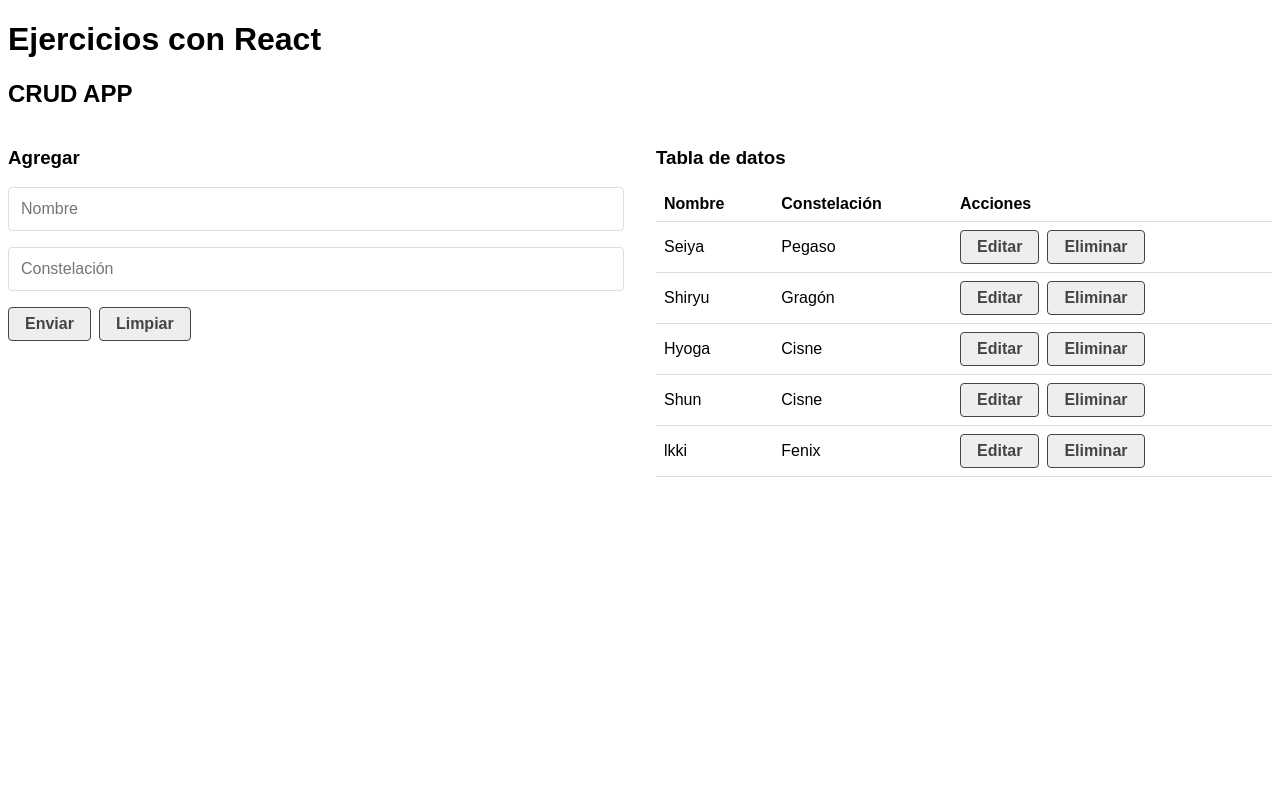
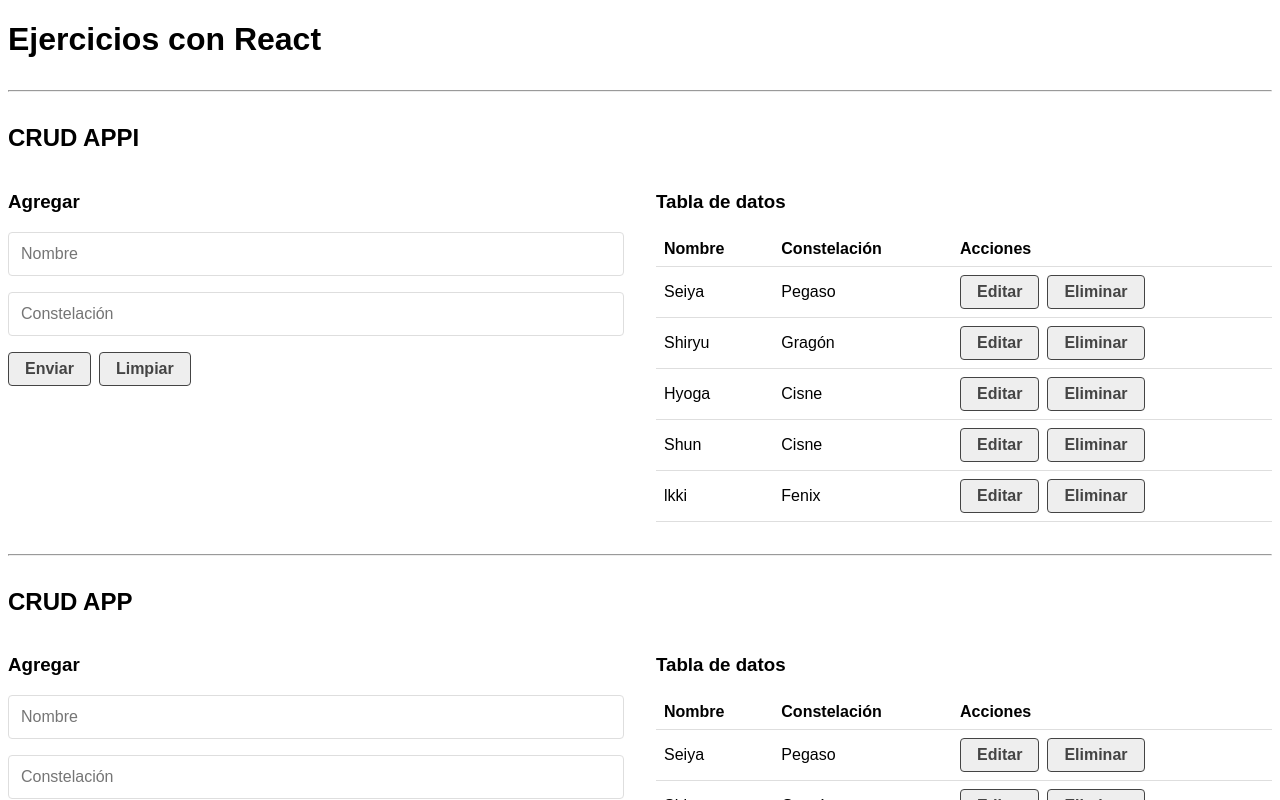
Before and after one commit to margarita264/CrudReact, a React (Create React App) app: page / in a window 1280 px wide. Shown: the top 800 px of the page. Built offline with nearby package versions, Linux system fonts and the light colour scheme; data requests are answered from the project's data file.

Commit message:
se creo el helper para hacer las peticiones http y se hizo un get

```diff
--- a/package.json
+++ b/package.json
@@ -6,6 +6,7 @@
     "@testing-library/jest-dom": "^5.16.4",
     "@testing-library/react": "^13.3.0",
     "@testing-library/user-event": "^13.5.0",
+    "json-server":"^0.16.3",
     "react": "^18.2.0",
     "react-dom": "^18.2.0",
     "react-scripts": "5.0.1",
@@ -15,7 +16,8 @@
     "start": "react-scripts start",
     "build": "react-scripts build",
     "test": "react-scripts test",
-    "eject": "react-scripts eject"
+    "eject": "react-scripts eject",
+    "fake-api":"json-server --watch src/api/db.json --port 5000"
   },
   "eslintConfig": {
     "extends": [
--- a/src/App.js
+++ b/src/App.js
@@ -1,11 +1,15 @@
 import React from "react";
-import CrudApp from "./components/CrudApp";
+import CrudApp from "./components/CrudApi";
+import CrudApi from "./components/CrudApp";
 
 function App() {
   return (
     <>
       <h1>Ejercicios con React</h1>
+      <hr/>
       <CrudApp/>
+      <hr/>
+      <CrudApi/>
     </>
   );
 }
--- /dev/null
+++ b/src/api/db.json
@@ -0,0 +1,29 @@
+{
+  "santos": [
+    {
+      "id": 1,
+      "name": "Seiya",
+      "constellation": "Pegaso"
+    },
+    {
+      "id": 2,
+      "name": "Shiryu",
+      "constellation": "Gragón"
+    },
+    {
+      "id": 3,
+      "name": "Hyoga",
+      "constellation": "Cisne"
+    },
+    {
+      "id": 4,
+      "name": "Shun",
+      "constellation": "Cisne"
+    },
+    {
+      "id": 5,
+      "name": "lkki",
+      "constellation": "Fenix"
+    }
+  ]
+}
--- /dev/null
+++ b/src/components/CrudApi.js
@@ -0,0 +1,68 @@
+import React, { useEffect, useState } from "react";
+import { helpHttp } from "../helpers/helpHttp";
+import CrudForm from "./CrudForm";
+import CrudTable from "./CrudTable";
+//el crud temática de los caballeros del sodiaco
+//los datos se manda llamar de una variable inicial
+const CrudApi = () => {
+  const [db, setDb] = useState([]);
+  const [dataToEdit, setDataToEdit] = useState(null);//controla si hace actulización o insersión
+  //a las funciones siguientes la va a moficar los componentes hijos
+  //y como lo se hará esto? mediante las props
+
+  let api =helpHttp();
+  let url="http://localhost:5000/santos";
+
+  useEffect(()=>{
+    api.get(url).then((res)=>{
+      //console.log(res);
+      if(!res.err){
+        setDb(res)
+      }else{
+        setDb(null)
+      }
+    });
+  },[])
+
+  const createData = (data) => {
+    data.id=Date.now();//genera un Id
+    //console.log(data);
+    setDb([...db,data]);//traae lo que viene en la variable db y lo pone
+    //en nuestra base de datos falsa
+  };
+
+  const updateData = (data) => {
+    let newData =db.map((el) => (el.id === data.id?data:el));
+    setDb(newData);
+  };
+
+  const deletData = (id) => {
+   let isDelete=window.confirm(`¿Estás seguro de eliminar el registro con el id'${id}'?`);
+   if(isDelete){
+    let newData=db.filter((el)=>el.id!==id);
+    setDb(newData);
+   }else{
+    return;
+   }
+  };
+  return (
+    <div>
+      <h2>CRUD APPI</h2>
+      <article className="grid-1-2">
+        <CrudForm
+          createData={createData}
+          updateData={updateData}
+          dataToEdit={dataToEdit}
+          setDataToEdit={setDataToEdit}
+        />
+        <CrudTable data={db}
+          setDataToEdit={setDataToEdit}
+          deletData={deletData}
+        />
+      </article>
+
+    </div>
+  );
+}
+
+export default CrudApi;
--- /dev/null
+++ b/src/helpers/helpHttp.js
@@ -0,0 +1,54 @@
+//100% hecho en banilaJS(javaJS puro) no se usa nada de react
+//Este es un Helper que nos va a servir para hacer todas las peticiones de HTTP de API REST
+export const helpHttp = () =>{
+    const customFetch =(endpoint, options)=>{
+        const defaultHeaders={
+            accept: "application/json",
+        }
+
+        const controller =new AbortController();
+        options.signal =controller.signal;
+
+        options.method = options.method || "GET";
+        options.headers = options.headers
+        ?{...defaultHeaders,...options.headers}
+        :defaultHeaders;
+
+        options.body = JSON.stringify(options.body) || false;
+        if(!options.body) delete options.body;
+
+       // console.log(options);
+
+        setTimeout(()=> controller.abort,3000);
+
+        return fetch(endpoint,options)
+        .then((res)=>
+        res.ok
+        ?res.json():Promise.reject({
+            err:true,
+            status:res.status ||"00",
+            statusText:res.statusText||"Ocurrió un error",
+            })
+        ).catch((err)=>err);
+}
+
+    const get=(url, options = {})=> customFetch(url,options);
+    const post=(url, options = {})=>{
+        options.method="POST";
+        return customFetch(url);
+    }
+    const put=(url, options = {})=>{
+        options.method="PUT";
+        return customFetch(url);
+    }
+    const del=(url, options = {})=>{
+        options.method="DELETE";
+        return customFetch(url);
+    }
+    return{
+        get,
+        post,
+        put,
+        del
+    }
+}
```
